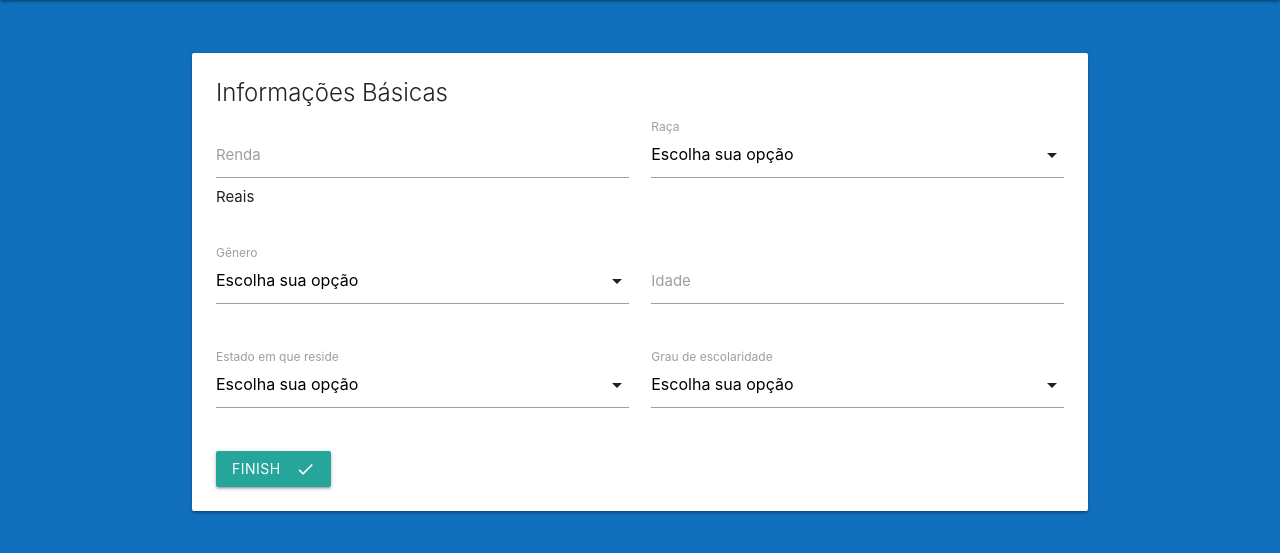
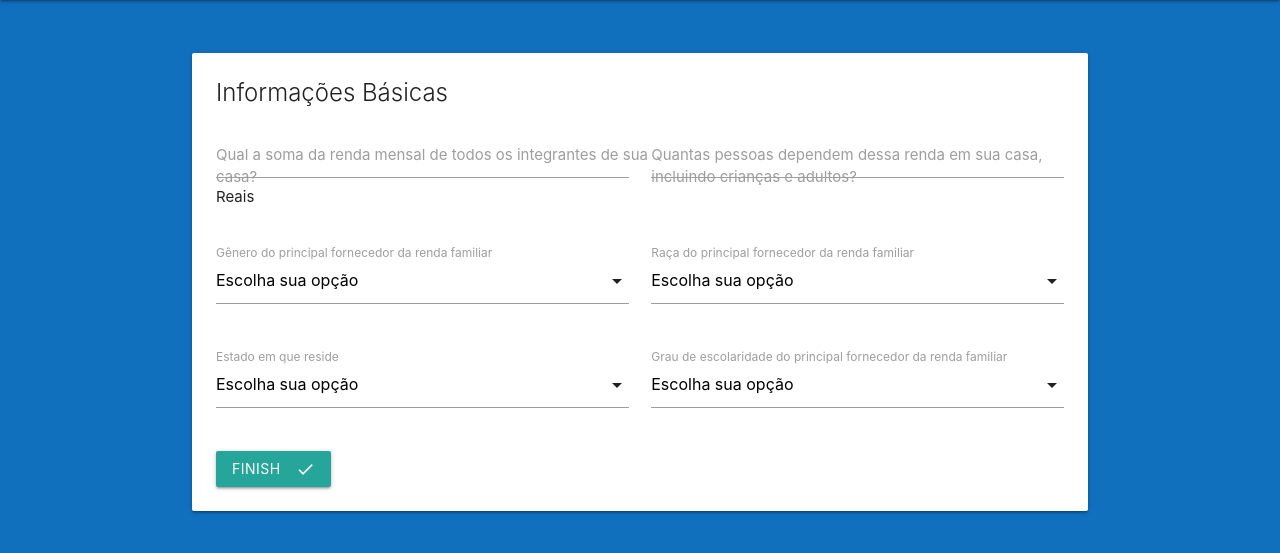
Before and after one commit to guilhermemoraisr/red-hot-chili-webbers, a Flask app: page / in a window 1280 px wide. Shown: the part 64-617 px from the top of the page. Run offline with Flask 2, Linux system fonts and the light colour scheme; some libraries are stand-ins or nearby versions.

Commit message:
Update index.html

```diff
--- a/templates/index.html
+++ b/templates/index.html
@@ -10,16 +10,14 @@
                 <div class="row">
                     <div class="input-field col s6">
                         <input id="income" name="income" type="number" step="0.01" class="validate">
-                        <label for="income">Renda</label>
+                        <label for="income">Qual a soma da renda mensal de todos os
+                            integrantes de sua casa?</label>
                         <p id="moneda">Reais</p>
                     </div>
                     <div class="input-field col s6">
-                        <select name="ethnicity">
-                            <option value="" disabled selected>Escolha sua opção</option>
-                            <option value="1">Branco</option>
-                            <option value="2">Negro</option>
-                        </select>
-                        <label>Raça</label>
+                        <input id="family" name="family" type="number" class="validate">
+                        <label for="family">Quantas pessoas dependem dessa renda
+                            em sua casa, incluindo crianças e adultos?</label>
                     </div>
                 </div>
 
@@ -30,11 +28,15 @@
                             <option value="1">Masculino</option>
                             <option value="2">Feminino</option>
                         </select>
-                        <label>Gênero</label>
+                        <label>Gênero do principal fornecedor da renda familiar</label>
                     </div>
                     <div class="input-field col s6">
-                        <input id="age" name="age" type="number" class="validate">
-                        <label for="age">Idade</label>
+                        <select name="ethnicity">
+                            <option value="" disabled selected>Escolha sua opção</option>
+                            <option value="1">Branco</option>
+                            <option value="2">Negro</option>
+                        </select>
+                        <label>Raça do principal fornecedor da renda familiar</label>
                     </div>
                 </div>
 
@@ -60,7 +85,7 @@
                             <option value="6">Ensino superior incompleto</option>
                             <option value="7">Ensino superior completo</option>
                         </select>
-                        <label>Grau de escolaridade</label>
+                        <label>Grau de escolaridade do principal fornecedor da renda familiar</label>
                     </div>
                 </div>
 
```
Also changed, not shown: other parts of templates/index.html (+27 -4 lines).
